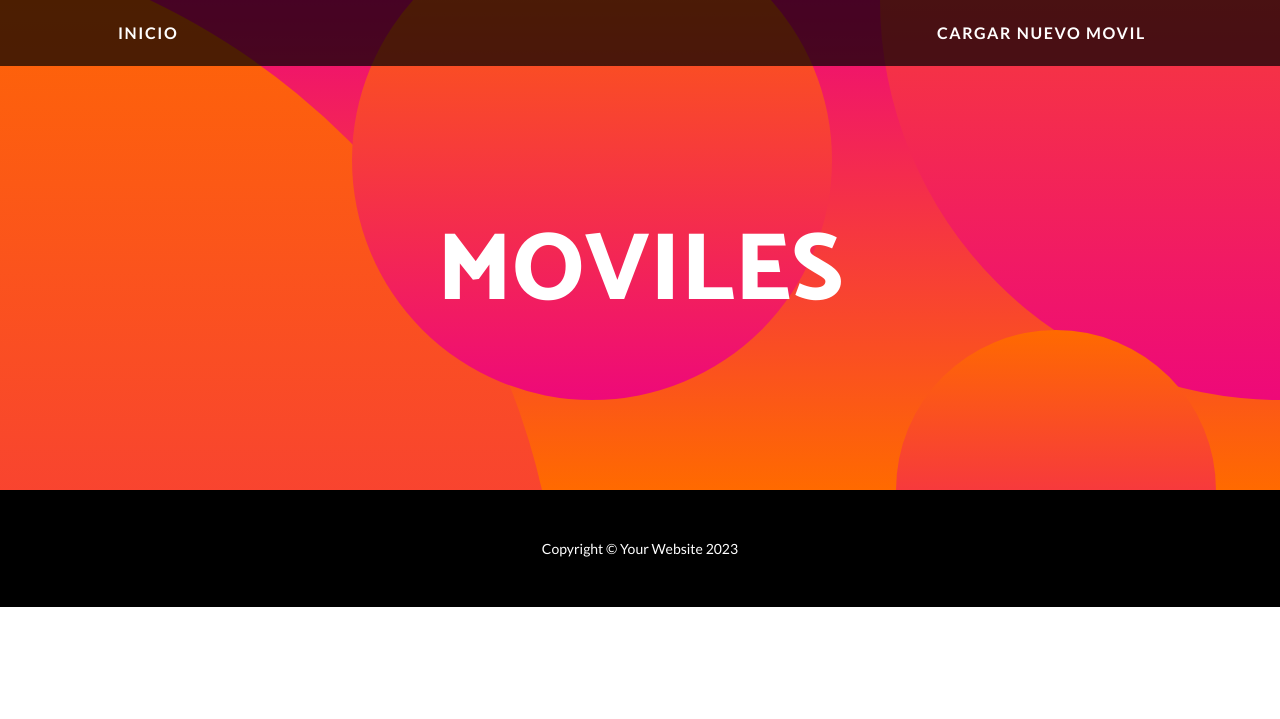
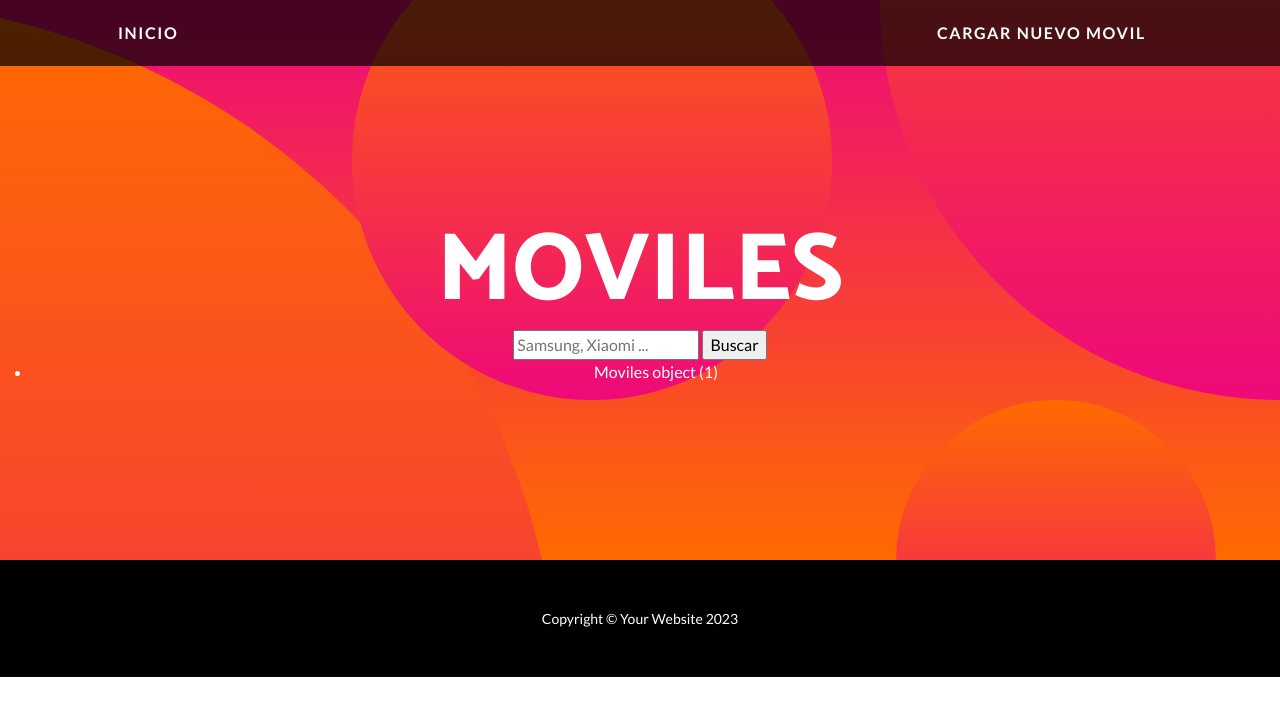
Before and after one commit to pperelda/proyecto-final-PERELDA, a Django app: page /moviles in a window 1280 px wide. Shown: the top 719 px of the page. Run offline with Django 4.2, Linux system fonts and the light colour scheme; tables that the repository leaves empty hold one stand-in row (values such as "Sample post"); some libraries are stand-ins or nearby versions.

Commit message:
Formularios cargados ok

```diff
--- a/inicio/templates/inicio/moviles.html
+++ b/inicio/templates/inicio/moviles.html
@@ -12,9 +12,15 @@
 
 
 {% block main %}
-<form action="" method="POST">
 
+<form action="">
+    <input type="text" name="marca" placeholder="Samsung, Xiaomi ...">
+    <input type="submit" value="Buscar">
+</form>
 
-
-</form>
+<ul>
+    {% for elemento in listado_moviles%}
+    <li> {{elemento}} </li>
+    {% endfor %}
+</ul>
 {% endblock main %}
--- a/inicio/urls.py
+++ b/inicio/urls.py
@@ -1,12 +1,12 @@
 from django.urls import path
-from inicio.views import inicio, Moviles, Televisores, Laptops
+from inicio.views import inicio, Moviles_principal, Televisores_principal, Laptops_principal
 from inicio.views import cargar_movil, cargar_televisor, cargar_laptop
 
 urlpatterns = [
     path('', inicio, name= 'inicio'),
-    path('moviles', Moviles, name='moviles'),
-    path('televisores', Televisores, name='televisores'),
-    path('laptops', Laptops, name='laptops'),
+    path('moviles', Moviles_principal, name='moviles'),
+    path('televisores', Televisores_principal, name='televisores'),
+    path('laptops', Laptops_principal, name='laptops'),
     path('moviles/cargar/', cargar_movil, name='cargar_movil'),
     path('televisores/cargar/', cargar_televisor, name='cargar_televisor'),
     path('laptops/cargar/', cargar_laptop, name='cargar_laptop')
--- a/inicio/views.py
+++ b/inicio/views.py
@@ -1,4 +1,4 @@
-from django.shortcuts import render
+from django.shortcuts import render, redirect
 from django.http import HttpResponse
 from django.template import loader
 from inicio.forms import FormularioCrearMovil, FormularioCrearTelevisores, FormularioCrearLaptops
@@ -10,11 +10,11 @@ def inicio(request):
    return render(request, 'inicio/inicio.html', {})
 
 
-def Moviles(request):       #En esta vista voy a mostrar listado de moviles cargados
-    return render(request, 'inicio/moviles.html', {})
+def Moviles_principal(request):       #En esta vista voy a mostrar listado de moviles cargados
+    listado_moviles = Moviles.objects.all()
+    return render(request, 'inicio/moviles.html', {'listado_moviles': listado_moviles})
 
 def cargar_movil(request):  #Vista con formulario para crear movil
-
     if request.method == 'POST':
         formulario = FormularioCrearMovil(request.POST)
         if formulario.is_valid():
@@ -25,16 +25,19 @@ def cargar_movil(request):  #Vista con formulario para crear movil
             color = atributos.get('color')
             mpx_camara = atributos.get('mpx_camara')
 
-            moviles = Moviles(marca=marca, modelo=modelo, color=color, mpx_camara=mpx_camara)
-            moviles.save()
+            movil = Moviles(marca=marca, modelo=modelo, color=color, mpx_camara=mpx_camara)
+            movil.save()
 
+            return redirect('moviles')
+        else:
+            return render(request, 'inicio/cargar_movil.html', {'formulario': formulario})
     formulario = FormularioCrearMovil()
     return render(request, 'inicio/cargar_movil.html', {'formulario': formulario})
 
 
 
 
-def Televisores(request):
+def Televisores_principal(request):
    return render(request, 'inicio/televisores.html', {})
 
 
@@ -52,12 +55,16 @@ def cargar_televisor(request):  #Vista con formulario para crear movil
             televisor = Televisores(marca=marca, pulgadas=pulgadas, definicion=definicion, es_smart=es_smart)
             televisor.save()
 
+            return redirect('televisores')
+        else:
+            return render(request, 'inicio/cargar_televisor.html', {'formulario': formulario})
+
     formulario = FormularioCrearTelevisores()
     return render(request, 'inicio/cargar_televisor.html', {'formulario': formulario})
 
 
 
-def Laptops(request):
+def Laptops_principal(request):
    return render(request, 'inicio/laptops.html', {})
 
 def cargar_laptop(request):  #Vista con formulario para crear movil
@@ -73,5 +80,9 @@ def cargar_laptop(request):  #Vista con formulario para crear movil
             laptop = Laptops(marca=marca, procesador=procesador, pulgadas=pulgadas)
             laptop.save()
 
+            return redirect('laptops')
+        else:
+            return render(request, 'inicio/cargar_laptop.html', {'formulario': formulario})
+
     formulario = FormularioCrearLaptops()
     return render(request, 'inicio/cargar_laptop.html', {'formulario': formulario})
```
Also changed, not shown: inicio/migrations/0002_laptops_models_moviles_models_and_more.py (added), inicio/migrations/0003_rename_moviles_models_moviles.py (added), inicio/migrations/0004_rename_televisores_models_televisores.py (added), inicio/migrations/0005_rename_laptops_models_laptops.py (added), inicio/templates/inicio/televisores.html (line endings or trailing spaces).
